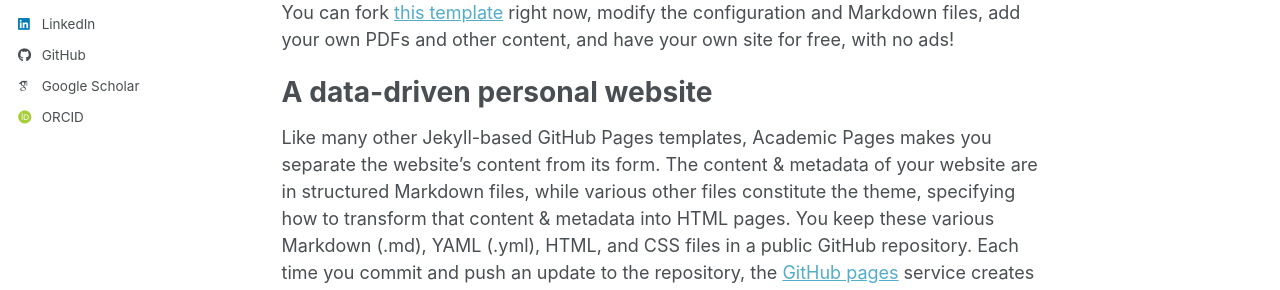
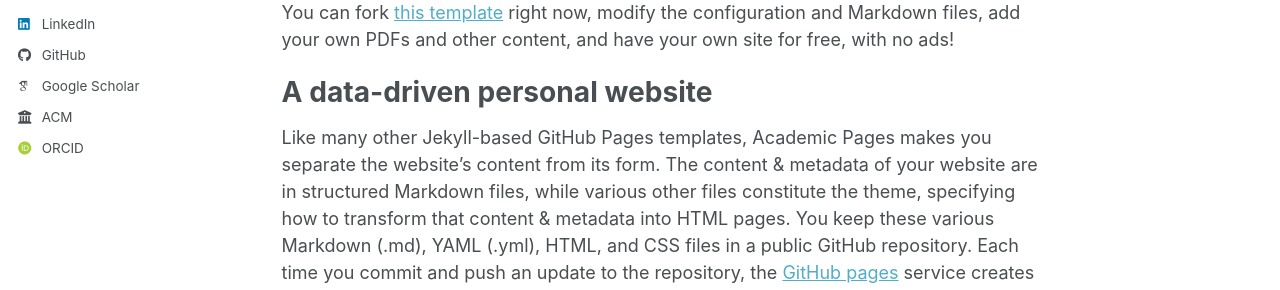
Before and after one commit to Jv7Pinheiro/Jv7Pinheiro.github.io, a Jekyll site: the page built from _pages/about.md, in a window 1280 px wide. Shown: the part 412-702 px from the top of the page. Built offline with Jekyll 4.4.1, drawn with Linux system fonts in a browser that asks for light colours; some web fonts are replaced; a script bundle is joined from its source files by our own code; library files that are not in the unit come from our copies.

Commit message:
Added ACM to academic profile

```diff
--- a/_config.yml
+++ b/_config.yml
@@ -69,6 +69,7 @@ author:
 
   # Academic websites
   academia         : # URL
+  acm              : "https://dl.acm.org/profile/99661196713"
   arxiv            : # URL
   googlescholar    : "https://scholar.google.com/citations?user=S8b3B6QAAAAJ&hl=en&authuser=2"
   inspire-hep      : # URL
--- a/_includes/author-profile.html
+++ b/_includes/author-profile.html
@@ -115,6 +115,9 @@
       {% endif %}
 
       <!-- Font Awesome icons / Repositories and software development -->
+      {% if author.github %}
+        <li><a href="https://github.com/{{ author.github }}"><i class="fab fa-fw fa-github icon-pad-right" aria-hidden="true"></i>GitHub</a></li>
+      {% endif %}
       {% if author.bitbucket %}
         <li><a href="https://bitbucket.org/{{ author.bitbucket }}"><i class="fab fa-fw fa-bitbucket icon-pad-right" aria-hidden="true"></i>Bitbucket</a></li>
       {% endif %}
@@ -124,9 +127,6 @@
       {% if author.dribbble %}
         <li><a href="https://dribbble.com/{{ author.dribbble }}"><i class="fab fa-fw fa-dribbble icon-pad-right" aria-hidden="true"></i>Dribbble</a></li>
       {% endif %}
-      {% if author.github %}
-        <li><a href="https://github.com/{{ author.github }}"><i class="fab fa-fw fa-github icon-pad-right" aria-hidden="true"></i>GitHub</a></li>
-      {% endif %}
       {% if author.kaggle %}
         <li><a href="https://kaggle.com/{{ author.kaggle }}"><i class="fab fa-fw fa-kaggle icon-pad-right" aria-hidden="true"></i>Kaggle</a></li>
       {% endif %}
@@ -135,23 +135,26 @@
       {% endif %}
 
       <!-- Font Awesome and Academicons icons / Academic websites -->
+      {% if author.googlescholar %}
+        <li><a href="{{ author.googlescholar }}"><i class="ai ai-google-scholar ai-fw icon-pad-right"></i>Google Scholar</a></li>
+      {% endif %}
+      {% if author.acm %}
+        <li><a href="{{ author.acm }}"><i class="fas fa-fw fa-university icon-pad-right" aria-hidden="true"></i>ACM</a></li>
+      {% endif %}
+      {% if author.orcid %}
+        <li><a href="{{ author.orcid }}"><i class="ai ai-orcid ai-fw icon-pad-right"></i>ORCID</a></li>
+      {% endif %}
       {% if author.academia %}
         <li><a href="{{ author.academia }}"><i class="ai ai-academia ai-fw icon-pad-right" aria-hidden="true"></i>Academia</a></li>
       {% endif %}
       {% if author.arxiv %}
         <li><a href="{{ author.arxiv }}"><i class="ai ai-arxiv ai-fw icon-pad-right"></i>arXiv</a></li>
       {% endif %}
-      {% if author.googlescholar %}
-        <li><a href="{{ author.googlescholar }}"><i class="ai ai-google-scholar ai-fw icon-pad-right"></i>Google Scholar</a></li>
-      {% endif %}
       {% if author.inspire-hep %}
         <li><a href="{{ author.inspire-hep }}"><i class="ai ai-inspire ai-fw icon-pad-right"></i>INSPIRE-HEP</a></li>
       {% endif %}
       {% if author.impactstory %}
         <li><a href="{{ author.impactstory }}"><i class="ai ai-impactstory ai-fw icon-pad-right"></i>Impactstory</a></li>
-      {% endif %}
-      {% if author.orcid %}
-        <li><a href="{{ author.orcid }}"><i class="ai ai-orcid ai-fw icon-pad-right"></i>ORCID</a></li>
       {% endif %}
       {% if author.pubmed %}
         <li><a href="{{ author.pubmed }}"><i class="ai ai-pubmed ai-fw icon-pad-right"></i>PubMed</a></li>
```
